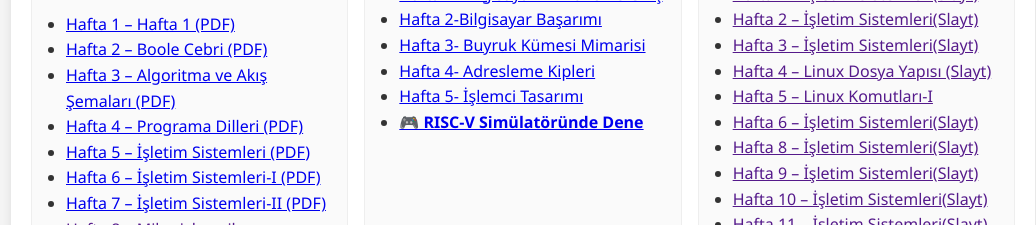
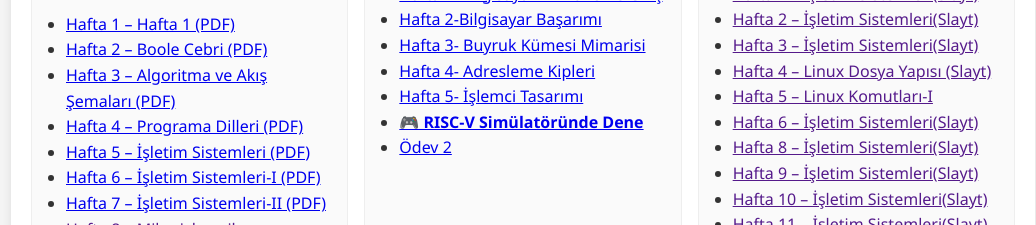
Before and after one commit to yavuz-unal/yavuz-unal.github.io, a plain HTML site: page index.html in a window 1280 px wide. Shown: the part 3760-3985 px from the top of the page, without its empty margins (117-1153 px from the left). Drawn offline with Linux system fonts and the light colour scheme.

Commit message:
Update index.html

```diff
--- a/index.html
+++ b/index.html
@@ -694,6 +694,7 @@
                         <li><a href="https://disk.yandex.com.tr/i/AskaKTLHpHM-BA" target="_blank">Hafta 4- Adresleme Kipleri </a></li>
                         <li><a href="https://disk.yandex.com.tr/i/jGdAFfrgFOB_gg" target="_blank">Hafta 5- İşlemci Tasarımı </a></li>
                         <li><a href="#simulator"><strong>🎮 RISC-V Simülatöründe Dene</strong></a></li>
+                        <li><a href="https://yavuz-unal.github.io/odev2.pdf">Ödev 2</a></li>
 
                     </ul>
                 </div>
```
